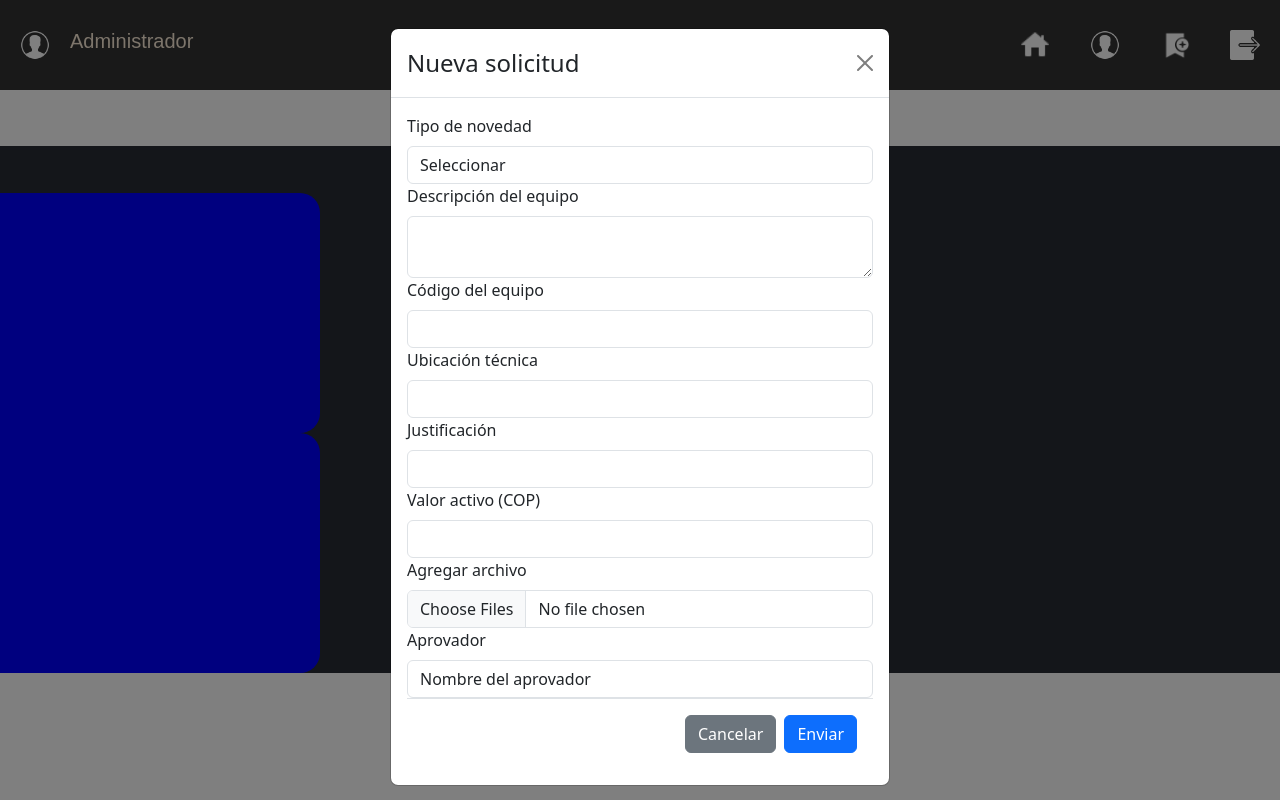
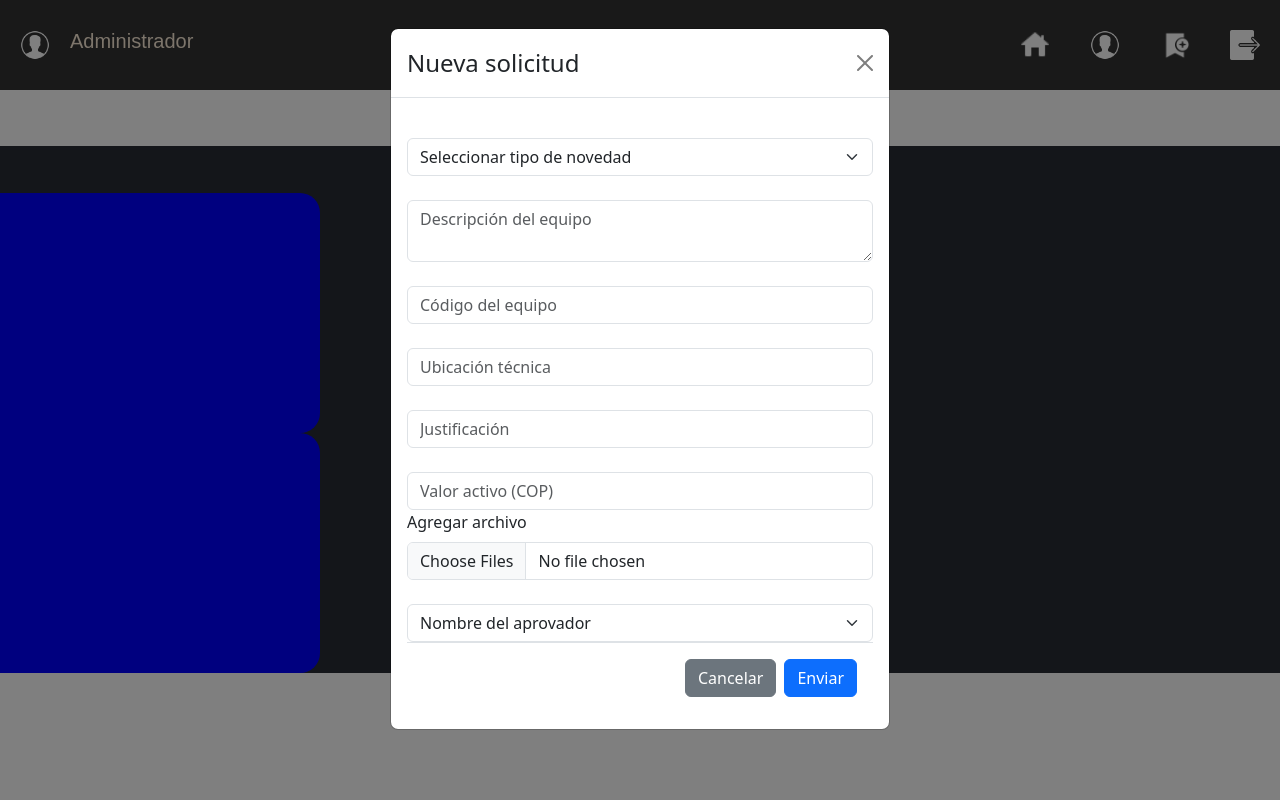
Before and after one commit to JPPUERTAORREGO/aprovals_process, a React (Create React App) app: page / in a window 1280 px wide. Both pictures are taken after a click on the picture 1175 px from the left and 45 px from the top of the page. Shown: the top 800 px of the page. Built offline with nearby package versions, Linux system fonts and the light colour scheme.

Commit message:
Version 7
Validación de botones de enviar y cancelar que se encuentran en el formulario, dan un aviso de confirmación.

Y también reset los campos del formulario.

```diff
--- a/src/components/Header_component.js
+++ b/src/components/Header_component.js
@@ -1,37 +1,67 @@
-import './Header_component.css'
-import React, { useState } from 'react';
-import Button from 'react-bootstrap/Button';
-import Modal from 'react-bootstrap/Modal';
-import { useForm } from 'react-hook-form';
+import './Header_component.css' // Importamos los estilos CSS para este componente.
+import React, { useState } from 'react';  // Importamos React y el hook useState de React.
+import Button from 'react-bootstrap/Button'; // Importamos el componente Button de react-bootstrap.
+import Modal from 'react-bootstrap/Modal'; // Importamos el componente Modal de react-bootstrap.
+import { useForm } from 'react-hook-form';  // Importamos el hook useForm de react-hook-form.
 
 export const Header_component = (props) => {
-  const [show, setShow] = useState(false);
-  const [archivos, setArchivos] = useState([]);
+   // Usamos el hook useState para manejar el estado del modal y de los archivos
+  const [show, setShow] = useState(false); // Estado para mostrar u ocultar el modal
+  const [archivos, setArchivos] = useState([]); // Estado para almacenar los archivos seleccionados por el usuario.
 
-  const handleClose = () => setShow(false);
-  const handleShow = () => setShow(true);
+  // Definimos las funciones para abrir y cerrar el modal
+  const handleClose = () => setShow(false);  // Función para cerrar el modal.
+  const handleShow = () => setShow(true); // Función para abrir el modal.
 
+  // Definimos la función para manejar el cambio en el input de archivos
   const manejarCambio = (evento) => {
+    // Recorremos todos los archivos seleccionados por el usuario
     for (let i = 0; i < evento.target.files.length; i++) {
+       // Verificamos si el tamaño del archivo es mayor a 1MB (1000000 bytes)
       if (evento.target.files[i].size > 1000000) {
+          // Si el archivo es demasiado grande, mostramos una alerta y terminamos la ejecución de la función
         alert('El archivo ' + evento.target.files[i].name + ' es demasiado grande.');
         return;
       }
+      // Verificamos si el tipo del archivo es distinto de 'image/jpeg' y 'image/png'
       if (!['image/jpeg', 'image/png'].includes(evento.target.files[i].type)) {
+        // Si el archivo no es de un tipo permitido, mostramos una alerta y terminamos la ejecución de la función
         alert('El archivo ' + evento.target.files[i].name + ' no es un tipo de archivo permitido.');
         return;
       }
     }
+    // Si todos los archivos pasan las validaciones, actualizamos el estado con los archivos seleccionados por el usuario
     setArchivos(evento.target.files);
   };
 
+  // Usamos el hook useForm para manejar el formulario
+  const { register, handleSubmit, formState: { errors }, reset } = useForm();
+
+  // Definimos la función para manejar el envío del formulario
   const manejarEnvio = (data) => {
-    console.log(data);
-    handleClose();
+    // Mostramos un cuadro de diálogo de confirmación al usuario
+    const confirmacion = window.confirm('¿Deseas guardar los datos?');
+    // Si el usuario confirma que desea guardar los datos...
+    if (confirmacion) {
+      console.log('Datos:', data);  // Imprimimos los datos del formulario en la consola.
+      reset(); // Limpia los campos del formulario
+      setShow(false); // Cerramos el modal.
+    }
   };
 
-  const { register, handleSubmit, formState: { errors } } = useForm();
+  // Definimos la función para manejar la cancelación del formulario
+  const manejarCancelacion = () => {
+    // Mostramos un cuadro de diálogo de confirmación al usuario
+    const confirmacion = window.confirm('¿Deseas cancelar esta operación?');
+    // Si el usuario confirma que desea cancelar la operación...
+    if (confirmacion) {
+      reset(); // Limpia los campos del formulario
+      setShow(false); // Cerramos el modal.
+    }
+  };
 
+
+  // Renderizamos el componente
   return (
     <div className="navbar">
       <a href="#"><img className="imagenes" src="user.png" alt="user" width="30" height="30"/></a>
@@ -50,9 +80,9 @@ export const Header_component = (props) => {
           </Modal.Header>
           <Modal.Body>
             <form onSubmit={handleSubmit(manejarEnvio)}>
-              <label className='form-label'>Tipo de novedad</label>
-              <select {...register("miSelect", { required: true })} className='form-control'>
-                <option value="">Seleccionar</option>
+              <label className='form-label'></label>
+              <select {...register("miSelect", { required: true })} className='form-select'>
+                <option value="">Seleccionar tipo de novedad</option>
                 <option value="opcion1">Compra</option>
                 <option value="opcion2">Levantamiento</option>
                 <option value="opcion3">Modificación</option>
@@ -62,32 +92,32 @@ export const Header_component = (props) => {
               </select>
               {errors.miSelect && <span style={{ color: 'red' }}>Este campo es requerido</span>}
 
-              <label className='form-label'>Descripción del equipo</label>
-              <textarea {...register("descripcion", { required: true })} className='form-control'/>
+              <label className='form-label'></label>
+              <textarea  placeholder='Descripción del equipo'{...register("descripcion", { required: true })} className='form-control'/>
               {errors.descripcion && <span style={{ color: 'red' }}>Este campo es requerido</span>}
 
-              <label className='form-label'>Código del equipo</label>
-              <input {...register("codigo", { required: true })} type="text" className='form-control'/>
+              <label className='form-label'></label>
+              <input placeholder='Código del equipo' {...register("codigo", { required: true })} type="text" className='form-control'/>
               {errors.codigo && <span style={{ color: 'red' }}>Este campo es requerido</span>}
 
-              <label className='form-label'>Ubicación técnica</label>
-              <input {...register("ubicacion", { required: true })} type="text" className='form-control'/>
+              <label className='form-label'></label>
+              <input placeholder='Ubicación técnica' {...register("ubicacion", { required: true })} type="text" className='form-control'/>
               {errors.ubicacion && <span style={{ color: 'red' }}>Este campo es requerido</span>}
 
-              <label className='form-label'>Justificación</label>
-              <input {...register("justificacion", { required: true })} type="text" className='form-control'/>
+              <label className='form-label'></label>
+              <input placeholder='Justificación' {...register("justificacion", { required: true })} type="text" className='form-control'/>
               {errors.justificacion && <span style={{ color: 'red' }}>Este campo es requerido</span>}
 
-              <label className='form-label'>Valor activo (COP)</label>
-              <input {...register("valor", { required: true })} step="0.01" type="number" className='form-control'/>
+              <label className='form-label'></label>
+              <input placeholder='Valor activo (COP)' {...register("valor", { required: true })} step="0.01" type="number" className='form-control'/>
               {errors.valor && <span style={{ color: 'red' }}>Este campo es requerido</span>}
 
               <label className='form-label'>Agregar archivo</label>
               <input {...register("archivo", { required: true })} type="file" multiple className='form-control'/>
               {errors.archivo && <span style={{ color: 'red' }}>Este campo es requerido</span>}
 
-              <label className='form-label'>Aprovador</label>
-              <select {...register("aprovador", { required: true })} className='form-control'>
+              <label className='form-label'></label>
+              <select {...register("aprovador", { required: true })} className='form-select'>
                 <option value="">Nombre del aprovador</option>
                 <option value="opcion1">Persona 1</option>
                 <option value="opcion2">Persona 2</option>
@@ -99,7 +129,7 @@ export const Header_component = (props) => {
               {errors.aprovador && <span style={{ color: 'red' }}>Este campo es requerido</span>}
 
               <Modal.Footer>
-                <Button variant="secondary" onClick={handleClose}>
+                <Button variant="secondary"  onClick={manejarCancelacion}>
                   Cancelar
                 </Button>
                 <Button variant="primary" type="submit">
```
